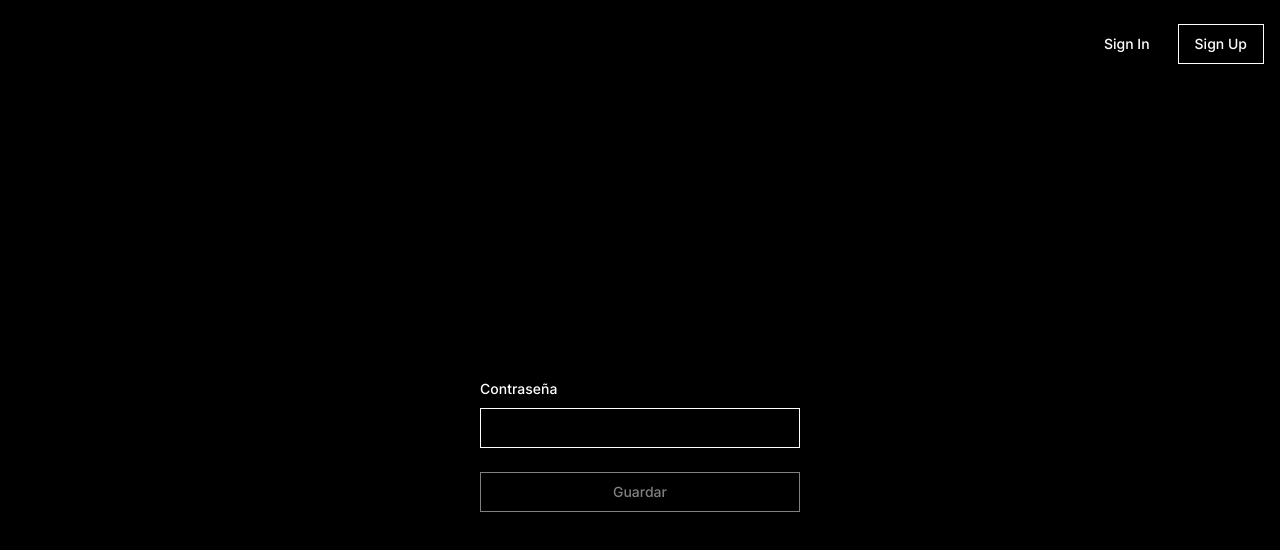
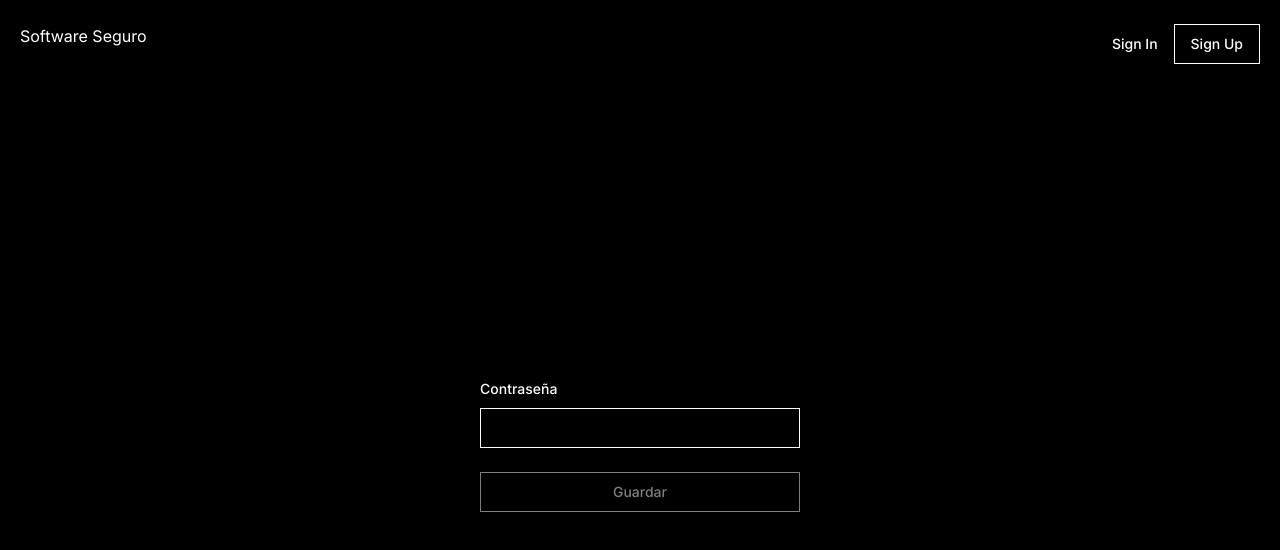
Before and after one commit to IsluCobian/software-seguro, a Next.js app: page / in a window 1280 px wide. Shown: the top 550 px of the page. Built offline with nearby package versions, Linux system fonts and the light colour scheme.

Commit message:
Change design components router.back(), header

```diff
--- a/src/components/SignInForm.tsx
+++ b/src/components/SignInForm.tsx
@@ -17,7 +17,7 @@ import {
 import { Input } from "@/components/ui/input";
 import { useTransition } from "react";
 import { useToast } from "./ui/use-toast";
-import { Loader2 } from "lucide-react";
+import { ArrowLeft, Loader2 } from "lucide-react";
 import { createUser, validateUser } from "@/lib/actions/actions";
 import { useRouter } from "next/navigation";
 import { userFormSchema } from "@/lib/validations/validations";
@@ -57,6 +57,9 @@ export function SignInForm() {
 
   return (
     <>
+      <button onClick={() => router.push("/")} className="fixed left-4 top-4">
+        <ArrowLeft />
+      </button>
       <Form {...form}>
         <form
           onSubmit={form.handleSubmit(onSubmit)}
--- a/src/components/SignUpForm.tsx
+++ b/src/components/SignUpForm.tsx
@@ -17,7 +17,7 @@ import {
 import { Input } from "@/components/ui/input";
 import { useTransition } from "react";
 import { useToast } from "./ui/use-toast";
-import { Loader2 } from "lucide-react";
+import { ArrowLeft, Loader2 } from "lucide-react";
 import { createUser } from "@/lib/actions/actions";
 import { useRouter } from "next/navigation";
 import { userFormSchema } from "@/lib/validations/validations";
@@ -58,6 +58,9 @@ export function SignUpForm() {
 
   return (
     <>
+      <button onClick={() => router.push("/")} className="fixed left-4 top-4">
+        <ArrowLeft />
+      </button>
       <Form {...form}>
         <form
           onSubmit={form.handleSubmit(onSubmit)}
--- a/src/components/header.tsx
+++ b/src/components/header.tsx
@@ -8,11 +8,14 @@ import { Button } from "./ui/button";
 export function MainHeader() {
   const router = useRouter();
   return (
-    <div className="flex flex-row justify-end px-4 py-6 space-x-3">
-      <Button onClick={() => router.push("/signin")}>Sign In</Button>
-      <Button variant={"outline"} onClick={() => router.push("/signup")}>
-        Sign Up
-      </Button>
+    <div className="flex flex-row justify-between px-5 py-6 space-x-3">
+      <h1>Software Seguro</h1>
+      <div>
+        <Button onClick={() => router.push("/signin")}>Sign In</Button>
+        <Button variant={"outline"} onClick={() => router.push("/signup")}>
+          Sign Up
+        </Button>
+      </div>
     </div>
   );
 }
```
